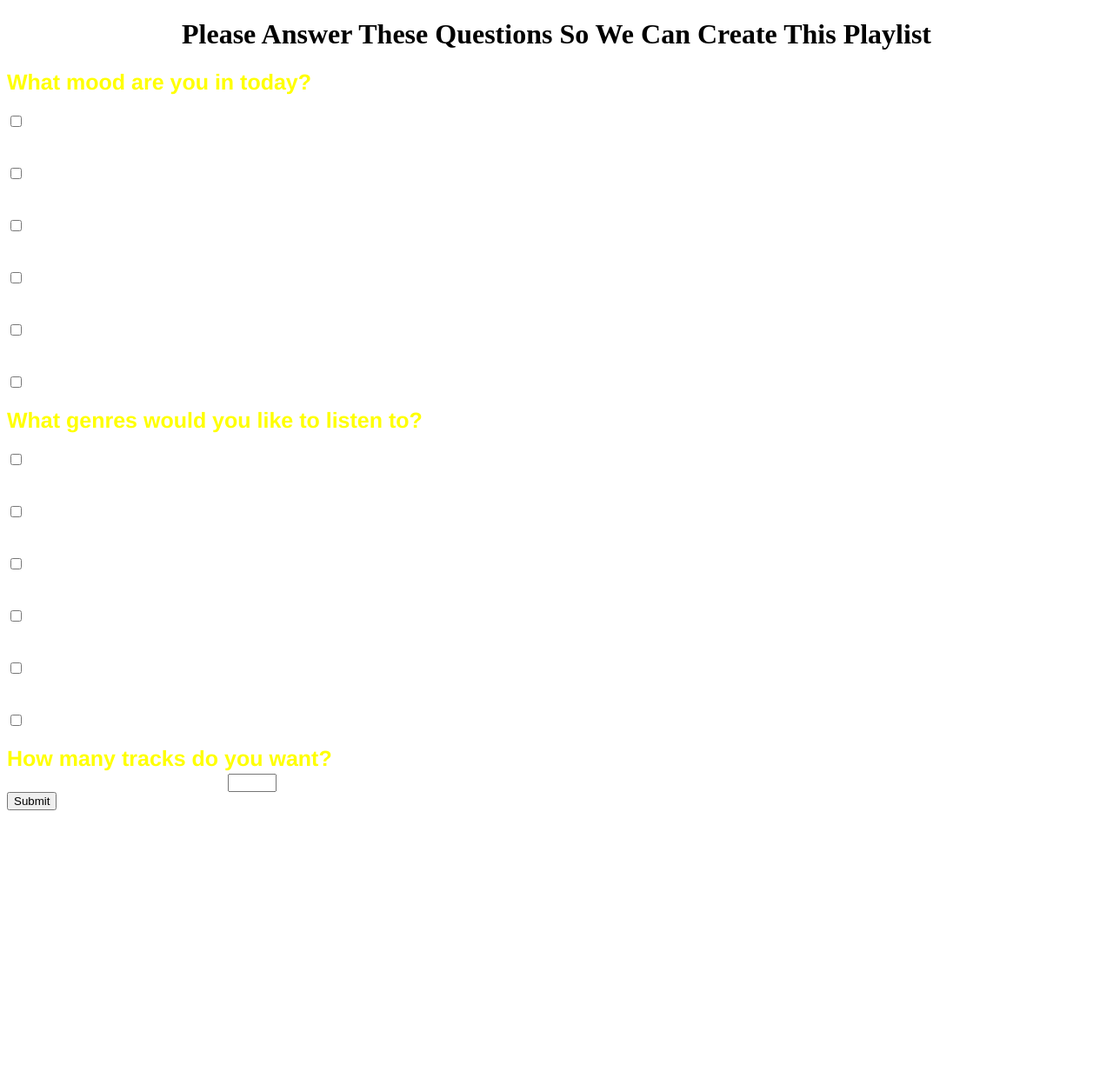
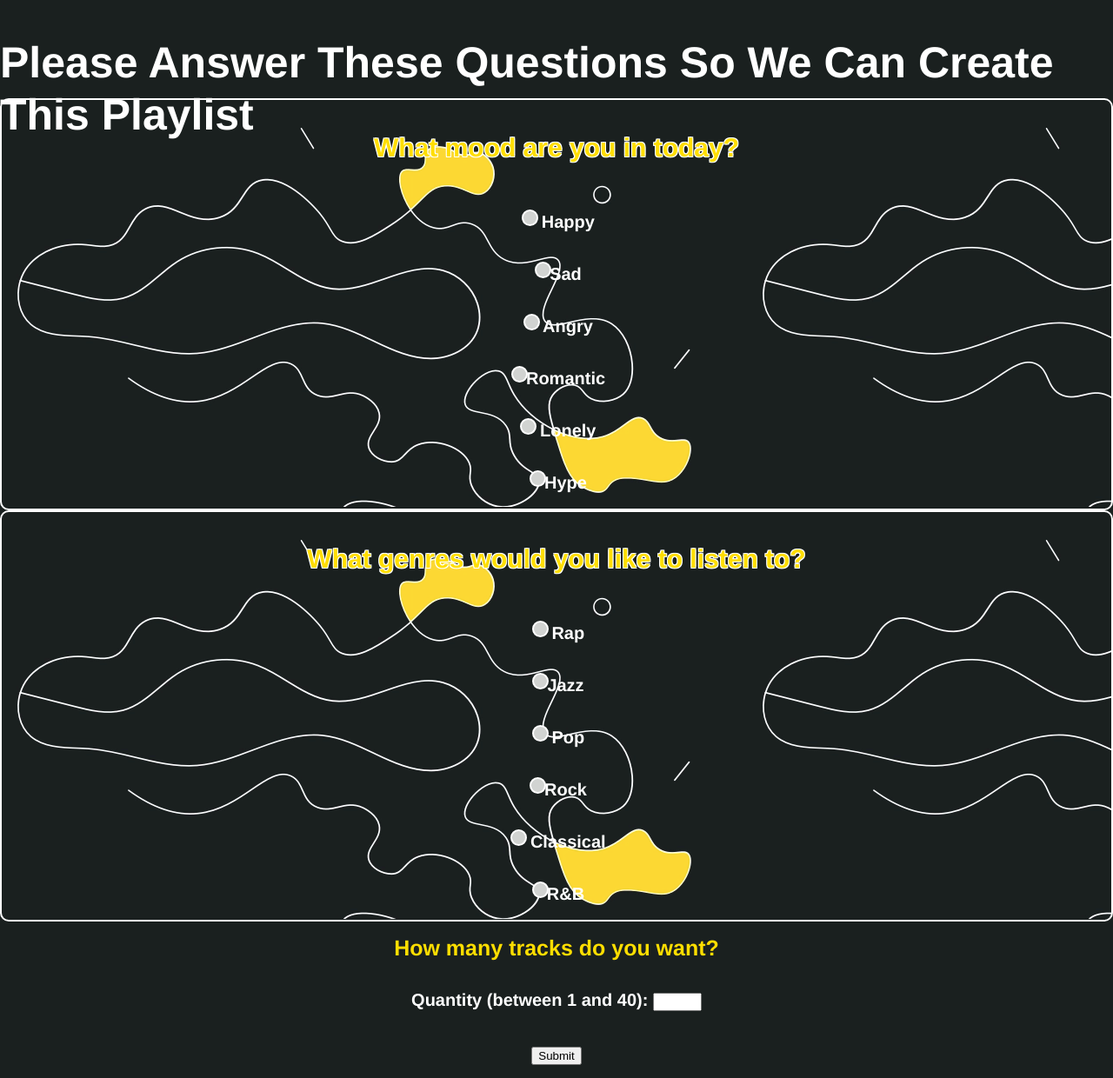
Before and after one commit to mhanna15/playlist-creator, a Python web app: template templates/questions.html in a window 1280 px wide. Shown: the whole page at 87% size. Before the commit the page ends 940 px from the top, so only its background shows below. Run offline with Jinja, Linux system fonts and the light colour scheme; the template is opened without the code that fills it, so the values that code supplies are empty; some web fonts are replaced.

Commit message:
Changes to questions.css

```diff
--- a/models.py
+++ b/models.py
@@ -9,4 +9,4 @@ class User(ndb.Model):
 
 
 class Playlist(ndb.Model):
-    songs = mdb.StringProperty(required = True, repeated = True)
+    songs = ndb.StringProperty(required = True, repeated = True)
--- a/styles/questions.css
+++ b/styles/questions.css
@@ -1,31 +1,108 @@
-section {
-  /* background-color: black; */
+
+
+body {
+  background-color: rgb(26, 32, 31);
   color: white;
   margin: auto;
   line-height: 60px;
   font-size: 30px;
   font-weight: bold;
-  font-family: 'Circular','Helvetica','Arial' serif;
+  display:grid;
+  grid-template-columns: 100%;
+  grid-template-rows: 10% 40% 40% 10% ;
 }
 
 h1 {
-  text-align: center;
+position: absolute;
+top: 8px;
+right: 16px;
+grid-row: 1;
+grid-column: 1;
+}
+
+
+
+#moods{
+  border: 2px solid white;
+  border-radius: 10px;
+  background-image: url('images/topimage.jpg');
+  grid-row: 2;
+}
+
+#genres {
+  border: 2px solid white;
+  border-radius: 10px;
+  background-image: url('images/topimage.jpg');
+  grid-row: 3;
 }
 
 form {
   font-size: 20px;
   font-weight: bold;
-  color: white;
+  color: black;
 }
+
+h2 {
+  text-shadow:
+  -1px -1px 0 white,
+		1px -1px 0 white,
+		-1px 1px 0 white,
+    1px 1px 0 white;
+    color: rgb(255, 222, 1)
+  }
 
 div {
   font-size: 25px;
   font-weight: bold;
-  color: yellow;
   font-family: 'Helvetica', serif;
 }
 
-body {
+/* #topimage {
+float: right;
+} */
 
 
+
+/* #container {
+  position:relative;
+  text-align: center;
+  color: white;
+} */
+
+#quiz {
+  /* clear: right; */
+  color: rgb(255, 222, 1);
+  text-align: center;
 }
+
+input[type='radio']:after {
+  width: 15px;
+  height: 15px;
+  border-radius: 15px;
+  top: -2px;
+  left: -1px;
+  position: relative;
+  background-color: #d1d3d1;
+  content: '';
+  display: inline-block;
+  visibility: visible;
+  border: 2px solid white;
+}
+
+input[type='radio']:checked:after {
+  width: 15px;
+  height: 15px;
+  border-radius: 15px;
+  top: -2px;
+  left: -1px;
+  position: relative;
+  background-color: rgb(255, 222, 1);
+  content: '';
+  display: inline-block;
+  visibility: visible;
+  border: 2px solid white;
+}
+
+form {
+  color: white;
+}
--- a/templates/questions.html
+++ b/templates/questions.html
@@ -1,44 +1,51 @@
 <!DOCTYPE html>
 <html lang="en">
+<body>
 <head>
     <meta charset="UTF-8">
     <meta name="viewport" content="width=device-width, initial-scale=1.0">
     <meta http-equiv="X-UA-Compatible" content="ie=edge">
     <title>Questions</title>
     <link rel="stylesheet" href="styles/questions.css">
-    <link href="https://fonts.googleapis.com/css?family=Lato&display=swap" rel="stylesheet">
+    <link href="//db.onlinewebfonts.com/c/e43ccd3c2c2c13628d86f0b1b5a580d3?family=Recta" rel="stylesheet" type="text/css"/>
 
 </head>
-<body>
+<div id = "container">
+<h1>Please Answer These Questions So We Can Create This Playlist</h1>
+</div>
 
-    <h1>Please Answer These Questions So We Can Create This Playlist</h1>
-    <div> What mood are you in today?</div>
-    <section>
+<div id = "quiz">
+<section>
+
     <form id="moods">
-        <input type="checkbox" name="mood" value="happy"> Happy<br>
-        <input type="checkbox" name="mood" value="Sad">Sad<br>
-        <input type="checkbox" name="mood" value="Angry"> Angry<br>
-        <input type="checkbox" name="mood" value="Romantic">Romantic<br>
-        <input type="checkbox" name="mood" value="Lonely"> Lonely<br>
-        <input type="checkbox" name="mood" value="Hype">Hype<br>
+        <!-- <section id = "topimage"><img src="images/topimage.jpg" alt="Doodle"></section> -->
+        <h2> What mood are you in today?</h2>
+        <input type="radio" name="mood" value="happy"> Happy<br>
+        <input type="radio" name="mood" value="Sad">Sad<br>
+        <input type="radio" name="mood" value="Angry"> Angry<br>
+        <input type="radio" name="mood" value="Romantic">Romantic<br>
+        <input type="radio" name="mood" value="Lonely"> Lonely<br>
+        <input type="radio" name="mood" value="Hype">Hype<br>
     </form>
-  </section>
-    <div>What genres would you like to listen to?</div>
-    <section>
+</section>
+<section>
     <form id="genres">
-        <input type="checkbox" name="genre" value="Rap"> Rap<br>
-        <input type="checkbox" name="genre" value="Jazz">Jazz<br>
-        <input type="checkbox" name="genre" value="Pop"> Pop<br>
-        <input type="checkbox" name="genre" value="Rock">Rock<br>
-        <input type="checkbox" name="genre" value="Classical"> Classical<br>
-        <input type="checkbox" name="genre" value="RandB">R&B<br>
+        <h2>What genres would you like to listen to?</h2>
+        <input type="radio" name="genre" value="Rap"> Rap<br>
+        <input type="radio" name="genre" value="Jazz">Jazz<br>
+        <input type="radio" name="genre" value="Pop"> Pop<br>
+        <input type="radio" name="genre" value="Rock">Rock<br>
+        <input type="radio" name="genre" value="Classical"> Classical<br>
+        <input type="radio" name="genre" value="RandB">R&B<br>
     </form>
-  </section>
+</section>
     <div>How many tracks do you want?</div>
     <form id="tracks">
         Quantity (between 1 and 40):
         <input type="number" name="quantity" min="1" max="40">
     </form>
     <input type="submit"><a href="/playlist"></a>
+</div>
+
 </body>
 </html>
```
Also changed, not shown: images/bottomimage.jpg (added), images/topimage.jpg (added), 2 other files.
